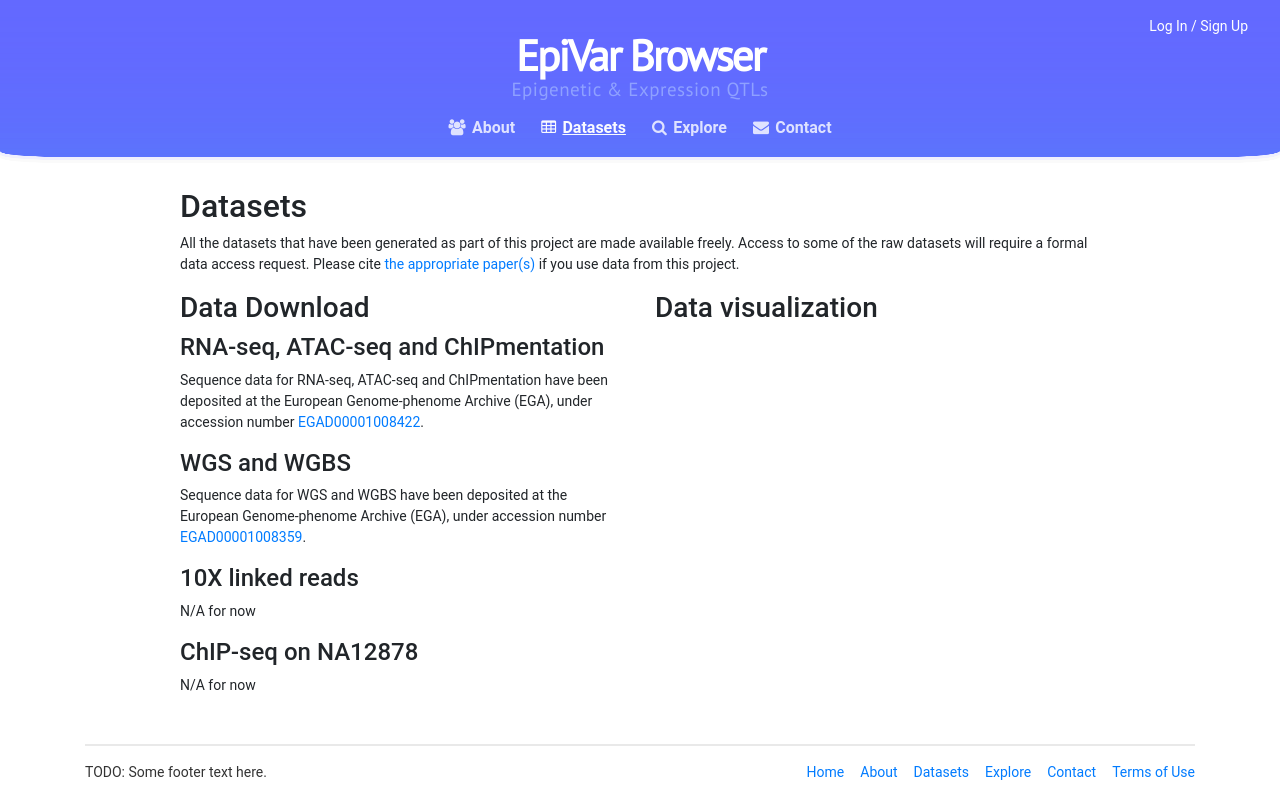
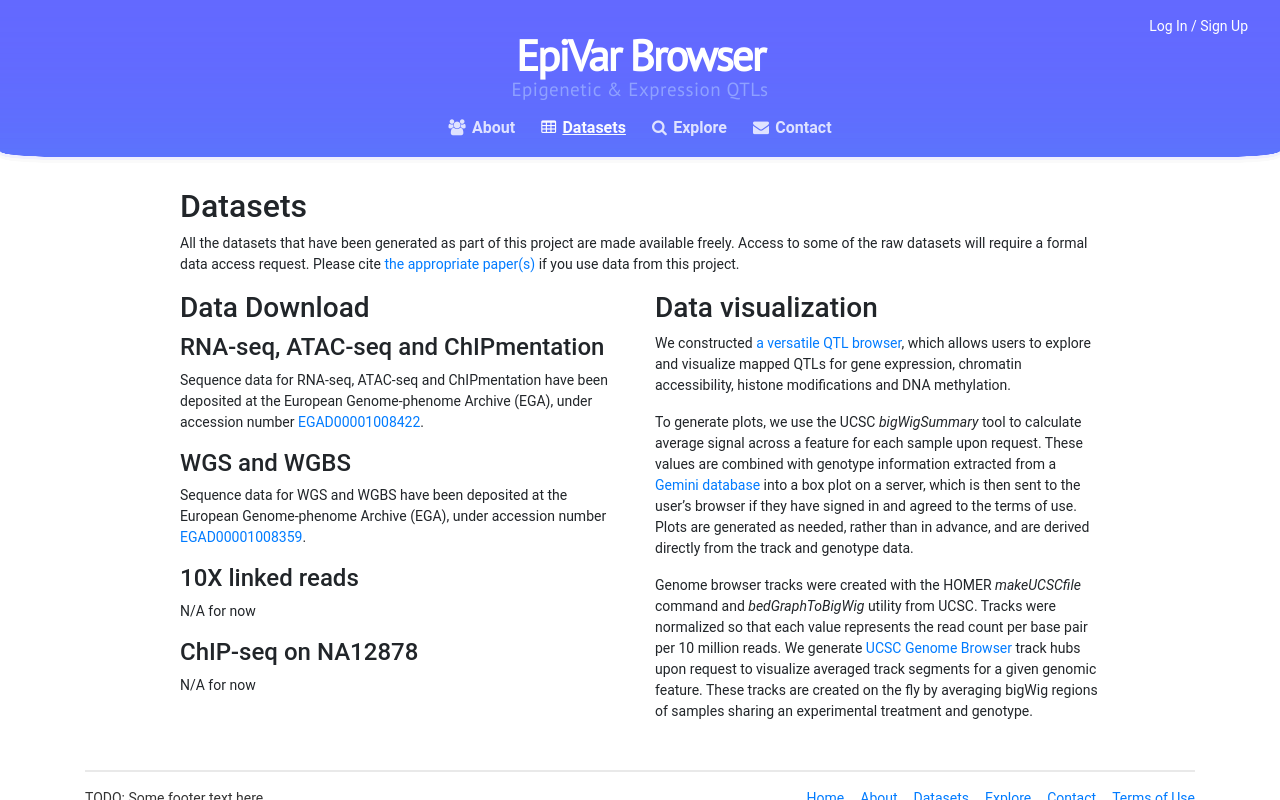
Before and after one commit to c3g/epivar-browser, a React (Create React App) app in the folder client/: page /datasets in a window 1280 px wide. Built offline with nearby package versions, Linux system fonts and the light colour scheme; no server answers; what rambda would draw is missing.

Commit message:
chore(web): add content on data visualization

```diff
--- a/client/src/components/pages/DatasetsPage.js
+++ b/client/src/components/pages/DatasetsPage.js
@@ -40,6 +40,29 @@ const DatasetsPage = () => {
       </Col>
       <Col sm="12" md="6" lg="5">
         <h3>Data visualization</h3>
+        <p>
+          We constructed <Link to="/explore">a versatile QTL browser</Link>, which allows users to explore and visualize
+          mapped QTLs for gene expression, chromatin accessibility, histone modifications and DNA methylation.
+        </p>
+        <p>
+          To generate plots, we use the UCSC <em>bigWigSummary</em> tool to calculate average signal across a feature
+          for each sample upon request. These values are combined with genotype information extracted from a{" "}
+          <a href="https://gemini.readthedocs.io/en/latest/"
+             target="_blank"
+             rel="noreferrer">Gemini database</a> into a box plot on a server, which is
+          then sent to the user’s browser if they have signed in and agreed to the terms of use. Plots are generated as
+          needed, rather than in advance, and are derived directly from the track and genotype data.
+        </p>
+        <p>
+          Genome browser tracks were created with the HOMER <em>makeUCSCfile</em> command and <em>bedGraphToBigWig</em>
+          {" "}utility from UCSC. Tracks were normalized so that each value represents the read count per base pair per
+          10 million reads.  We generate{" "}
+          <a href="https://genome.ucsc.edu/"
+             target="_blank"
+             rel="noreferrer">UCSC Genome Browser</a> track hubs upon
+          request to visualize averaged track segments for a given genomic feature. These tracks are created on the fly
+          by averaging bigWig regions of samples sharing an experimental treatment and genotype.
+        </p>
       </Col>
     </Row>
   </Container>;
```
